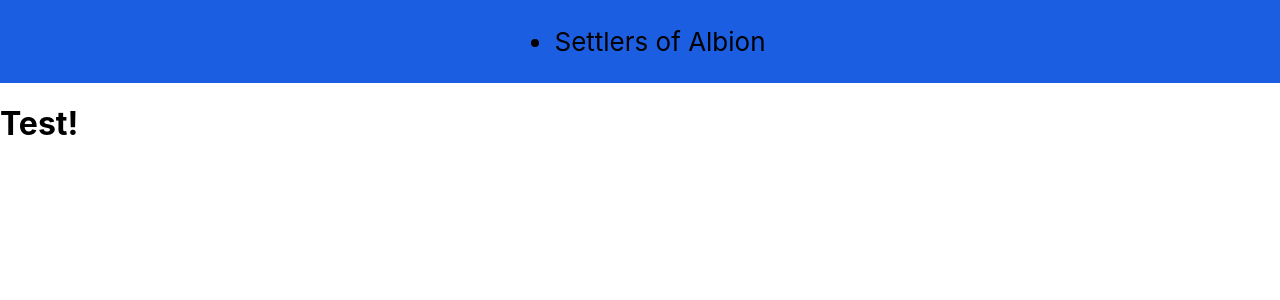
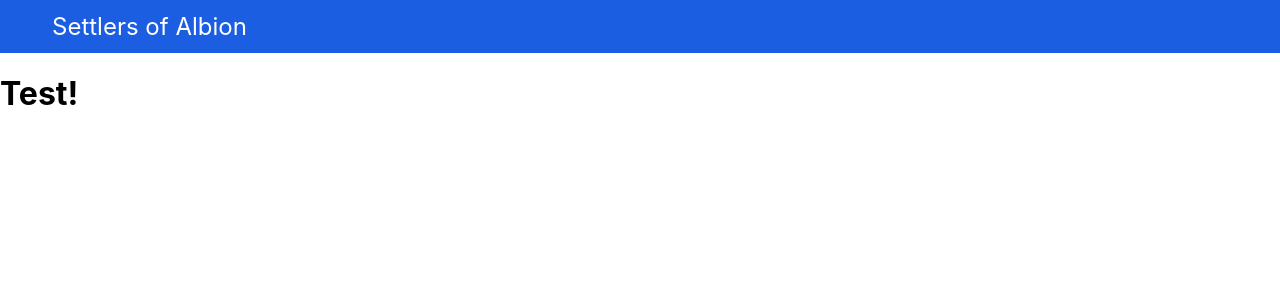
Before and after one commit to milesflo/settlers-of-albion, a React (Create React App) app: page / in a window 1280 px wide. Shown: the top 300 px of the page. Built offline with nearby package versions, Linux system fonts and the light colour scheme.

Commit message:
Redirect to homepage from navbar

```diff
--- a/src/App.tsx
+++ b/src/App.tsx
@@ -17,8 +17,8 @@ class App extends React.Component<any,AppState> {
   render() {
     return (
       <>
-        <NavBar/>
         <Router>
+          <NavBar/>
           <Route path="/" exact={true} component={Home}/>
           <Route path="/game" component={Game}/>
         </Router>
--- a/src/components/NavBar.tsx
+++ b/src/components/NavBar.tsx
@@ -1,4 +1,5 @@
 import React from "react";
+import { Link } from "react-router-dom";
 
 
 class NavBar extends React.Component {
@@ -6,8 +7,7 @@ class NavBar extends React.Component {
     return (
       <header className="App-header">
         <ul>
-
-          <li>Settlers of Albion</li>
+          <li><Link to="/">Settlers of Albion</Link></li>
         </ul>
       </header>
     )
--- a/src/css/App.css
+++ b/src/css/App.css
@@ -10,20 +10,19 @@
   background-color: #1c5ee2;
   display: flex;
   flex-direction: row;
-  align-items: left;
-  justify-content: center;
-  font-size: calc(10px + 2vmin);
+  align-items: center;
+  justify-content: left;
+  font-size: 24px;
 }
-
+.App-header ul {
+  list-style: none;
+  margin: 12px;
+  color: white;
+}
+.App-header a {
+  text-decoration: none;
+  color: white;
+}
 .App-link {
   color: #61dafb;
 }
-
-@keyframes App-logo-spin {
-  from {
-    transform: rotate(0deg);
-  }
-  to {
-    transform: rotate(360deg);
-  }
-}
```
